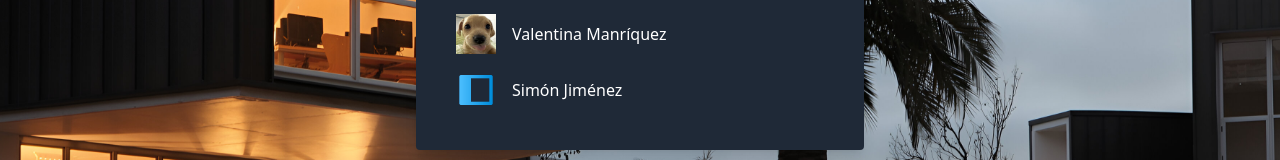
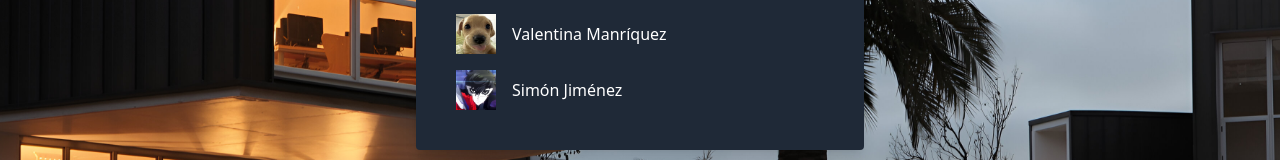
Before and after one commit to a1fredowo/proyecto-malla, a Next.js app in the folder malla-interactiva-uai/: page /contacto in a window 1280 px wide. Shown: the part 206-366 px from the top of the page. Built offline with nearby package versions, Linux system fonts and the light colour scheme.

Commit message:
V1.0 - Se finaliza proyecto con una imagen

```diff
--- a/malla-interactiva-uai/app/contacto/page.tsx
+++ b/malla-interactiva-uai/app/contacto/page.tsx
@@ -58,7 +58,7 @@ const Contacto: React.FC = () => {
             <p>Valentina Manríquez</p>
           </div>
           <div className="flex items-center">
-            <img src="img/menu.png" alt="Creador 3" className="w-10 h-10 mr-4" />
+            <img src="img/simon.jpg" alt="Creador 3" className="w-10 h-10 mr-4" />
             <p>Simón Jiménez</p>
           </div>
         </div>
```
Also changed, not shown: malla-interactiva-uai/public/img/simon.jpg (added).
